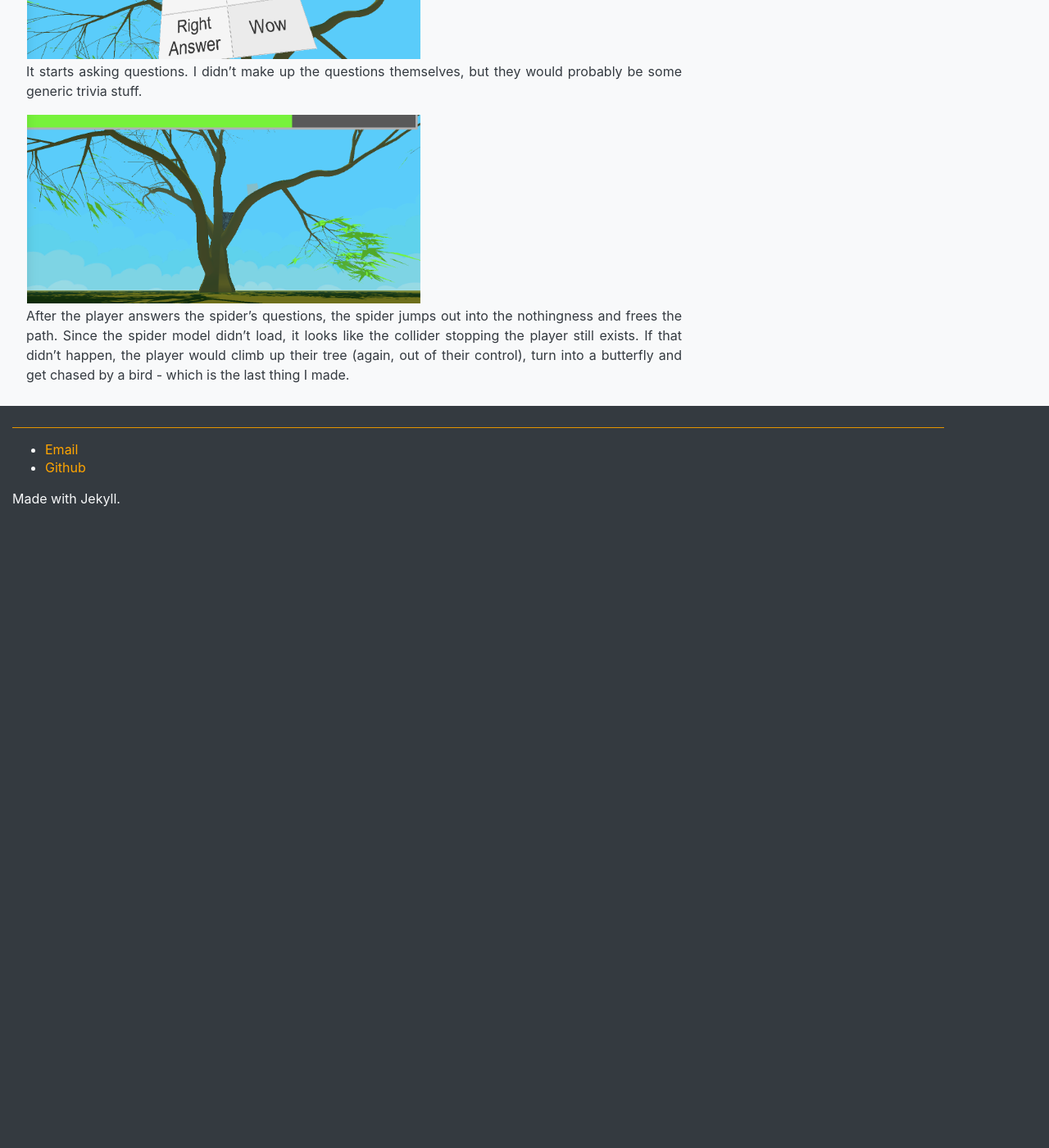
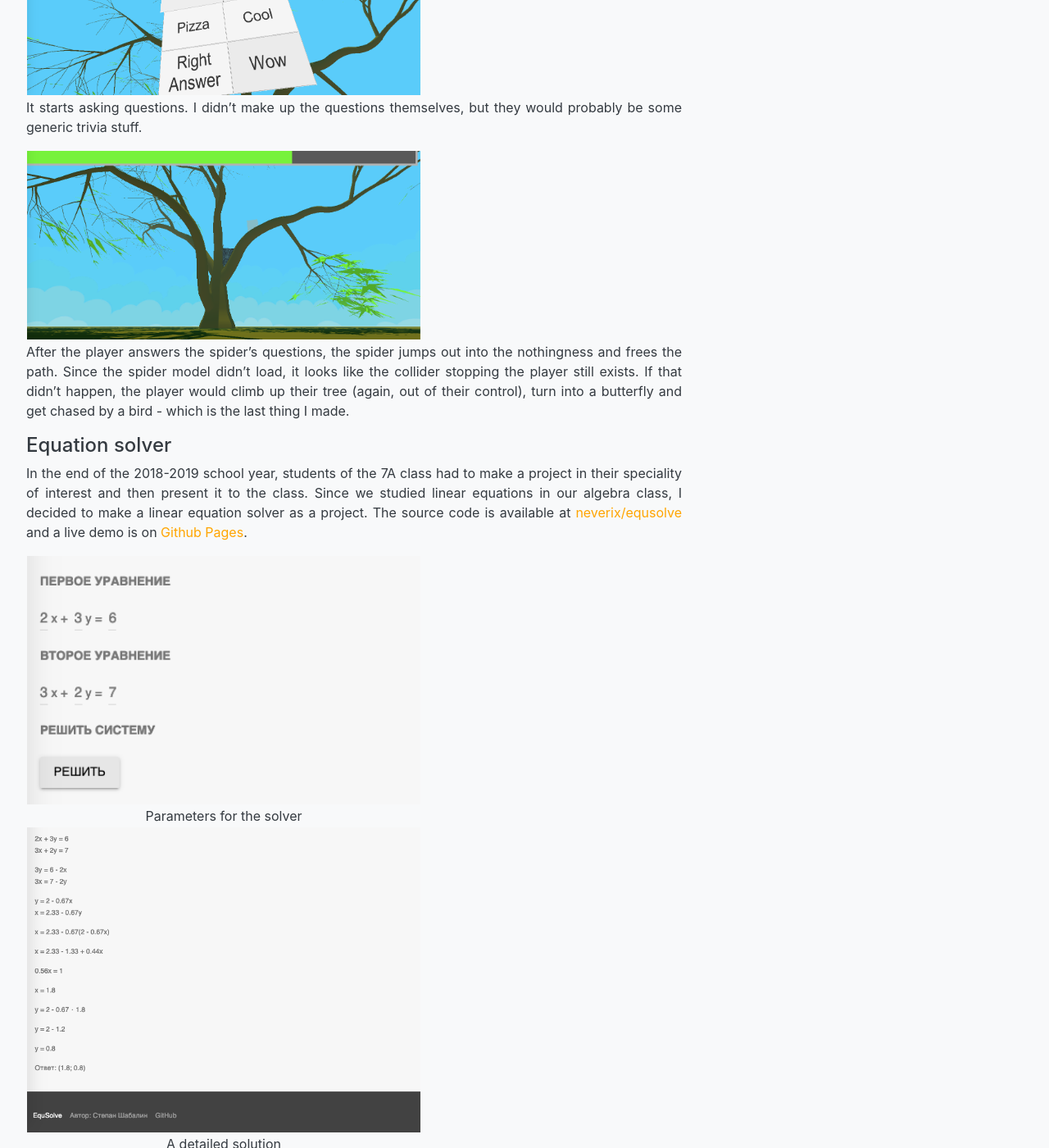
Before and after one commit to neverix/neverix.github.io, a Jekyll site: the page built from portfolio.md, in a window 1280 px wide and 1400 px high, scrolled down 5947 px. Shown: the whole window at 82% size. Built offline with Jekyll 4.4.1, drawn with Linux system fonts in a browser that asks for light colours; nearby versions of some CDN libraries; before the commit the page ends 6577 px from its top, so only the background shows below that; some of the changed text lies outside the part shown.

Commit message:
Added several projects.

```diff
--- a/portfolio.md
+++ b/portfolio.md
@@ -17,6 +17,8 @@
             * [Evolutionary algorithms](#evolutionary-algorithms)
         * [Processing and Android](#processing-and-android)
         * [VR Caterpillar Simulator](#vr-caterpillar-simulator)
+        * [Equation solver](#equation-solver)
+        * [Cheese](#cheese)
 * [Animation](#animation)
 
 ## Programming
@@ -147,3 +149,26 @@
 happen, the player would climb up their tree (again, out of their control),
 turn into a butterfly and get chased by a bird - which is the last thing
 I made.
+
+#### Equation solver
+In the end of the 2018-2019 school year, students of the 7A class had
+to make a project in their speciality of interest and then present it
+to the class. Since we studied linear equations in our algebra class,
+I decided to make a linear equation solver as a project. The source
+code is available at [neverix/equsolve](https://github.com/neverix/equsolve)
+and a live demo is on [Github Pages](https://neverix.github.io/equsolve).
+
+{% include img.html url="portfolio/equsolve/params.png" description="Parameters for the solver" %}
+{% include img.html url="portfolio/equsolve/result.png" description="A detailed solution" %}
+
+#### Cheese
+When I was researching chess AI in the end of 2019, I found several games
+in the chess algebraic notation. I don't play chess, so it was hard for
+me to read them. I decided to make a chess game visualizer and called it
+Cheese. The source code is at [neverix/cheese](https://github.com/neverix/cheese)
+and a live demo is on [Github Pages](https://neverix.github.io/cheese).
+
+{% include img.html url="portfolio/cheese.png" description="" %}
+
+# This portfolio is a WIP!
+I'm still adding entries.
```
Also changed, not shown: assets/img/portfolio/cheese.png (added), assets/img/portfolio/equsolve/params.png (added), assets/img/portfolio/equsolve/result.png (added).
